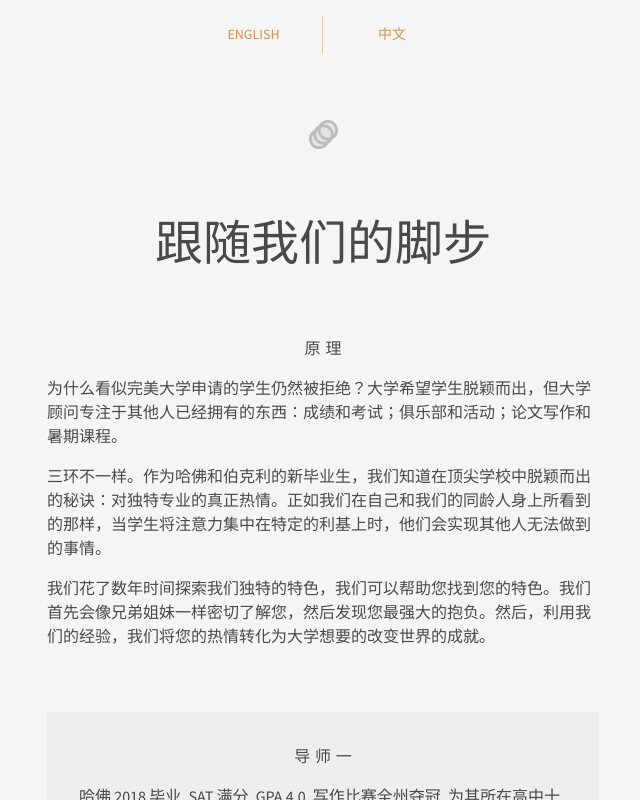
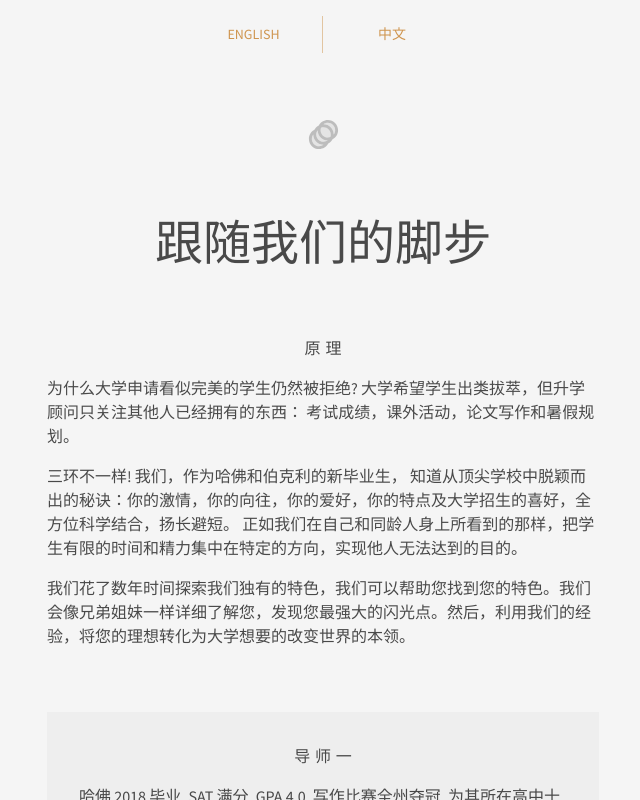
Before and after one commit to philliphuang/three-rings, a React (Create React App) app in the folder landing/: page / in a window 1280 px wide. Both pictures are taken after a click on the button "中文". Shown: the top 800 px of the page, without its empty margins (317-957 px from the left). Built offline with nearby package versions, Linux system fonts and the light colour scheme; a web font is replaced by a local one.

Commit message:
chinese translation and disambiguation

```diff
--- a/landing/src/App.js
+++ b/landing/src/App.js
@@ -89,13 +89,13 @@ function App(props) {
                 原理
               </Typography>
               <Typography paragraph>
-                为什么看似完美大学申请的学生仍然被拒绝？大学希望学生脱颖而出，但大学顾问专注于其他人已经拥有的东西：成绩和考试；俱乐部和活动；论文写作和暑期课程。
+                为什么大学申请看似完美的学生仍然被拒绝? 大学希望学生出类拔萃，但升学顾问只关注其他人已经拥有的东西： 考试成绩，课外活动，论文写作和暑假规划。
               </Typography>
               <Typography paragraph>
-                三环不一样。作为哈佛和伯克利的新毕业生，我们知道在顶尖学校中脱颖而出的秘诀：对独特专业的真正热情。正如我们在自己和我们的同龄人身上所看到的那样，当学生将注意力集中在特定的利基上时，他们会实现其他人无法做到的事情。
+                三环不一样! 我们，作为哈佛和伯克利的新毕业生， 知道从顶尖学校中脱颖而出的秘诀：你的激情，你的向往，你的爱好，你的特点及大学招生的喜好，全方位科学结合，扬长避短。 正如我们在自己和同龄人身上所看到的那样，把学生有限的时间和精力集中在特定的方向，实现他人无法达到的目的。
               </Typography>
               <Typography paragraph>
-                我们花了数年时间探索我们独特的特色，我们可以帮助您找到您的特色。我们首先会像兄弟姐妹一样密切了解您，然后发现您最强大的抱负。然后，利用我们的经验，我们将您的热情转化为大学想要的改变世界的成就。
+                我们花了数年时间探索我们独有的特色，我们可以帮助您找到您的特色。我们会像兄弟姐妹一样详细了解您，发现您最强大的闪光点。然后，利用我们的经验，将您的理想转化为大学想要的改变世界的本领。
               </Typography>
 
               <Box
@@ -152,7 +152,7 @@ function App(props) {
                 PHILOSOPHY
               </Typography>
               <Typography paragraph>
-                Why do students that seem to have the perfect college application still get rejected? Colleges want students that stand out, but college consultants focus on what everyone else already has: grades and tests; clubs and activities; essay writing and summer programs.
+                Why do students that seem to have the perfect college application still get rejected? Colleges want students that stand out, but college admissions consultants focus on what everyone else already has: grades and tests; clubs and activities; essay writing and summer programs.
               </Typography>
               <Typography paragraph>
                 Three Rings is different. As recent graduates from Harvard and Berkeley, we know the secret to standing out to top schools: genuine passion for a unique specialty. As we witnessed in ourselves and our peers, when students devote their attention to a particular niche, they achieve things others never could.
```
